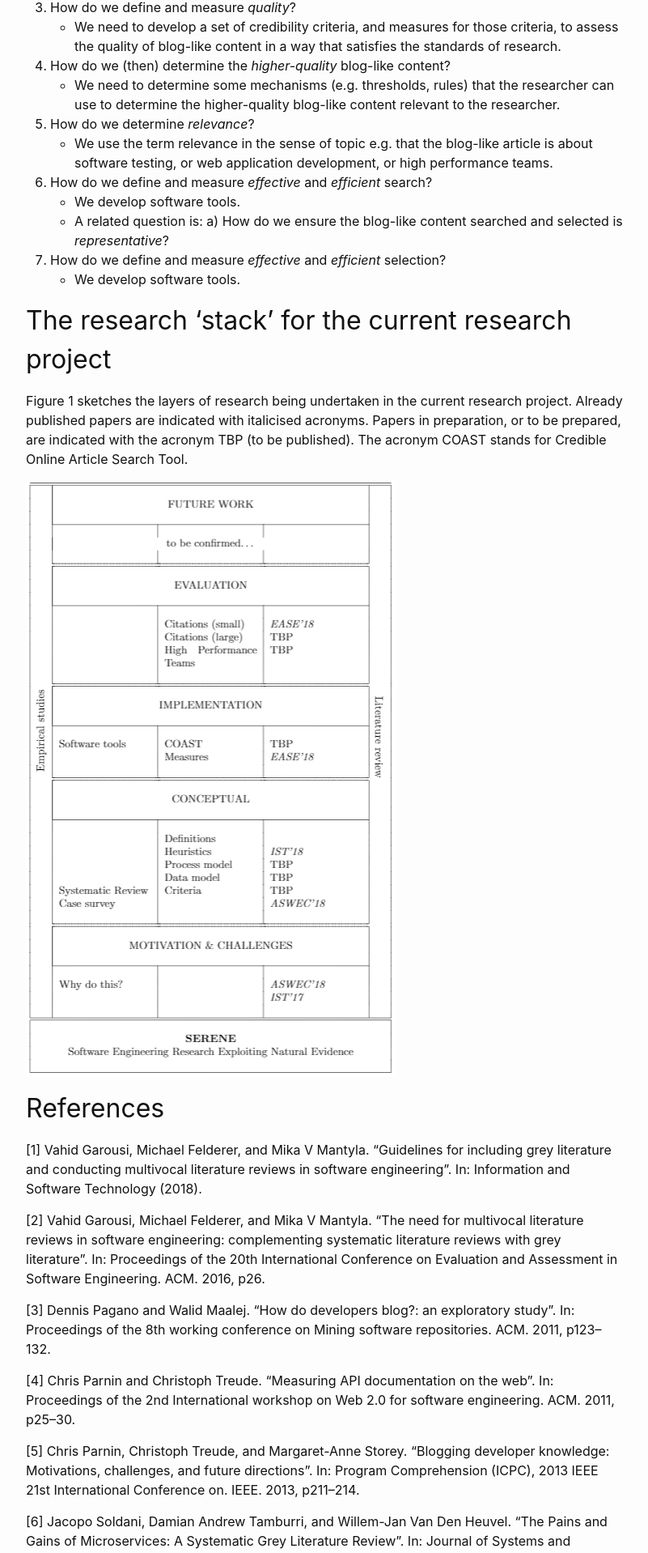
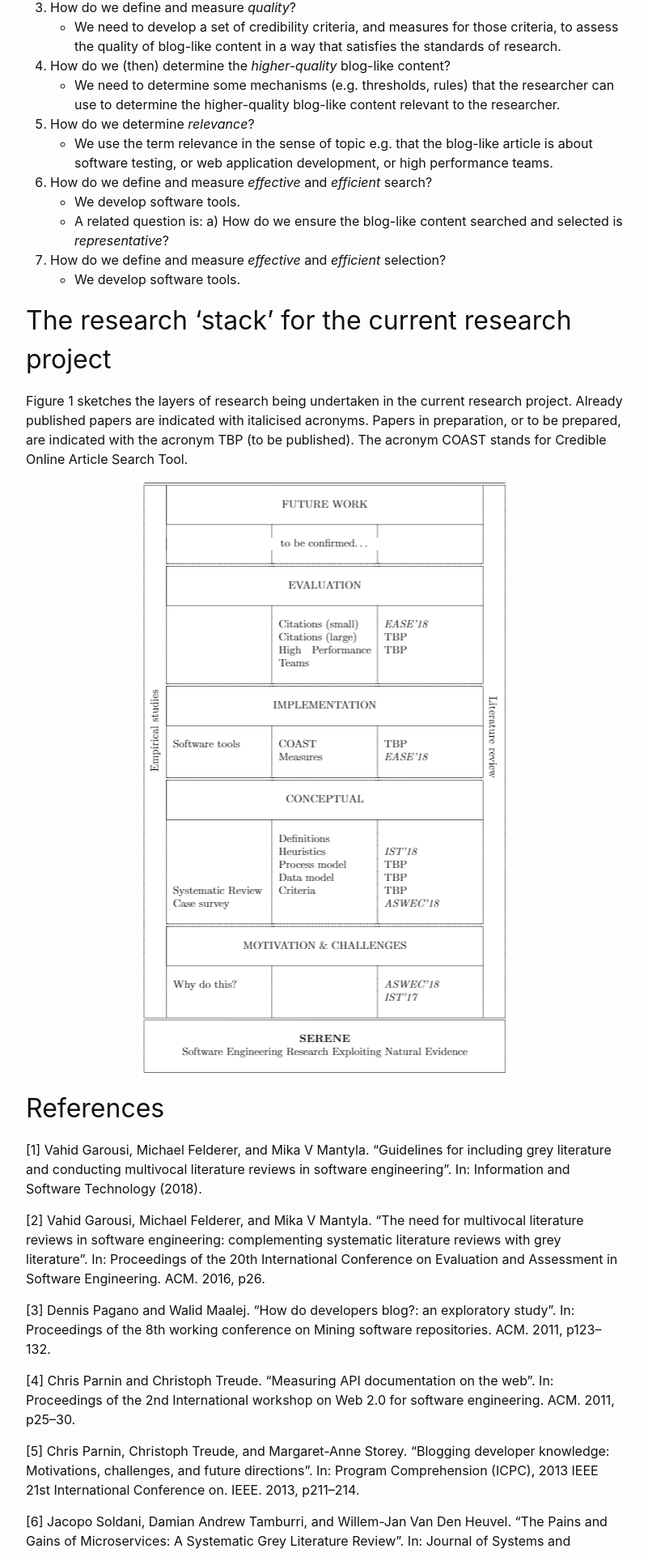
Before and after one commit to serenpa/serenpa.github.io, a Jekyll site: the page built from 0_research.markdown, in a window 1280 px wide. Shown: the part 2030-3948 px from the top of the page at 81% size, without its empty margins (238-1039 px from the left). Built offline with Jekyll 4.4.1, drawn with Linux system fonts in a browser that asks for light colours.

Commit message:
Center image

```diff
--- a/0_research.markdown
+++ b/0_research.markdown
@@ -52,11 +52,10 @@ There are a number of significant terms within the main research question, and w
     * We develop software tools.
 
 ## The research 'stack' for the current research project
-
 Figure 1 sketches the layers of research being undertaken in the current research project. Already published papers are indicated with italicised acronyms. Papers in preparation, or to be prepared, are indicated with the acronym TBP (to be published). The acronym COAST stands for Credible Online Article Search Tool.
 
-{:refdef: style="text-align: center;"}
-![The research stack (TBP - To be published)](/assets/img/fig_1.PNG){: refdef}
+{: .center}
+![The research stack (TBP - To be published)](/assets/img/fig_1.PNG)
 
 ## References
 [1] Vahid Garousi, Michael Felderer, and Mika V Mantyla. “Guidelines for including grey literature and conducting multivocal literature reviews in software engineering”. In: Information and Software Technology (2018).
--- a/assets/main.scss
+++ b/assets/main.scss
@@ -3,3 +3,8 @@
 ---
 
 @import "minima";
+
+/* To center images */
+.center {
+    text-align: center;
+}
```
